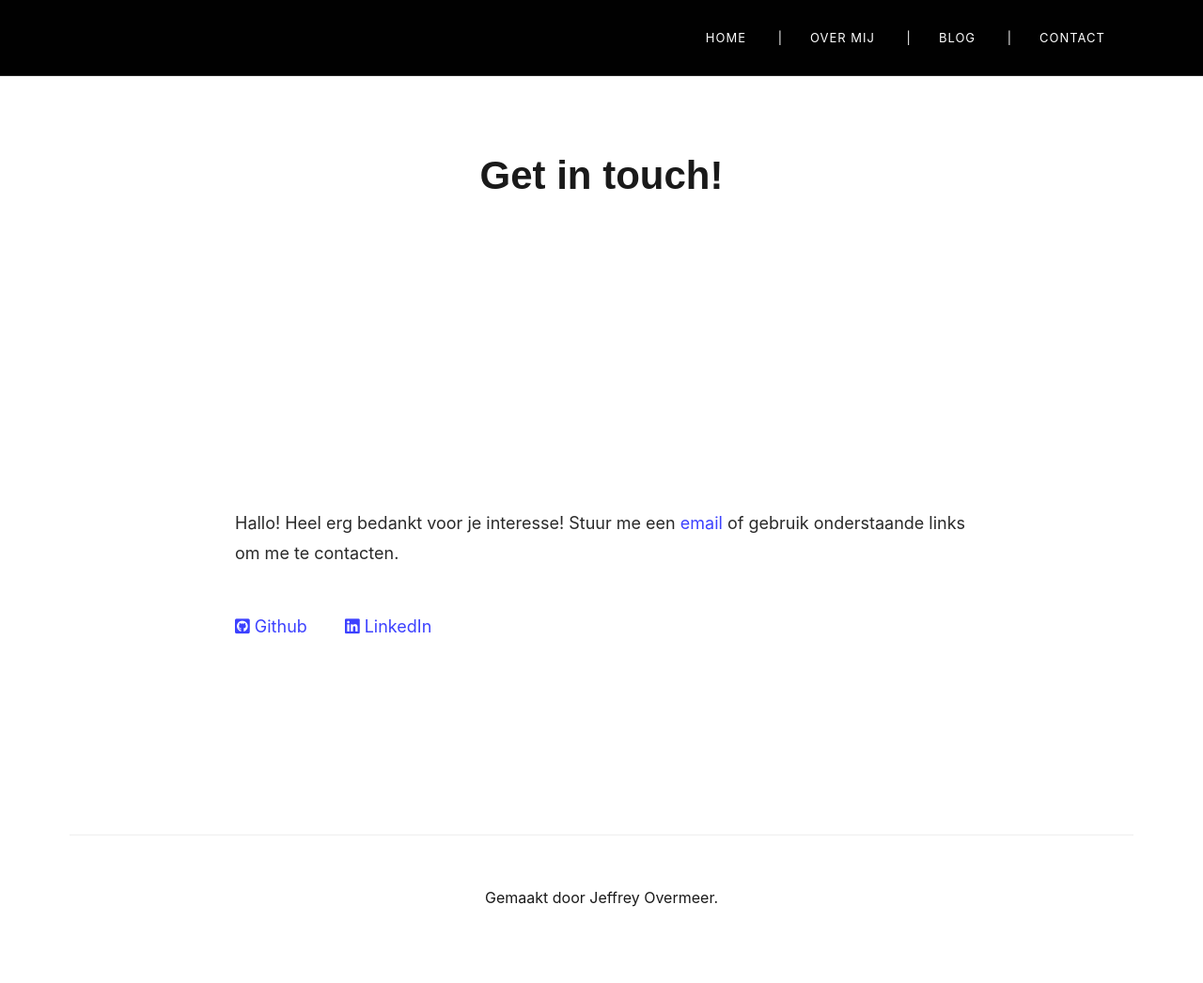
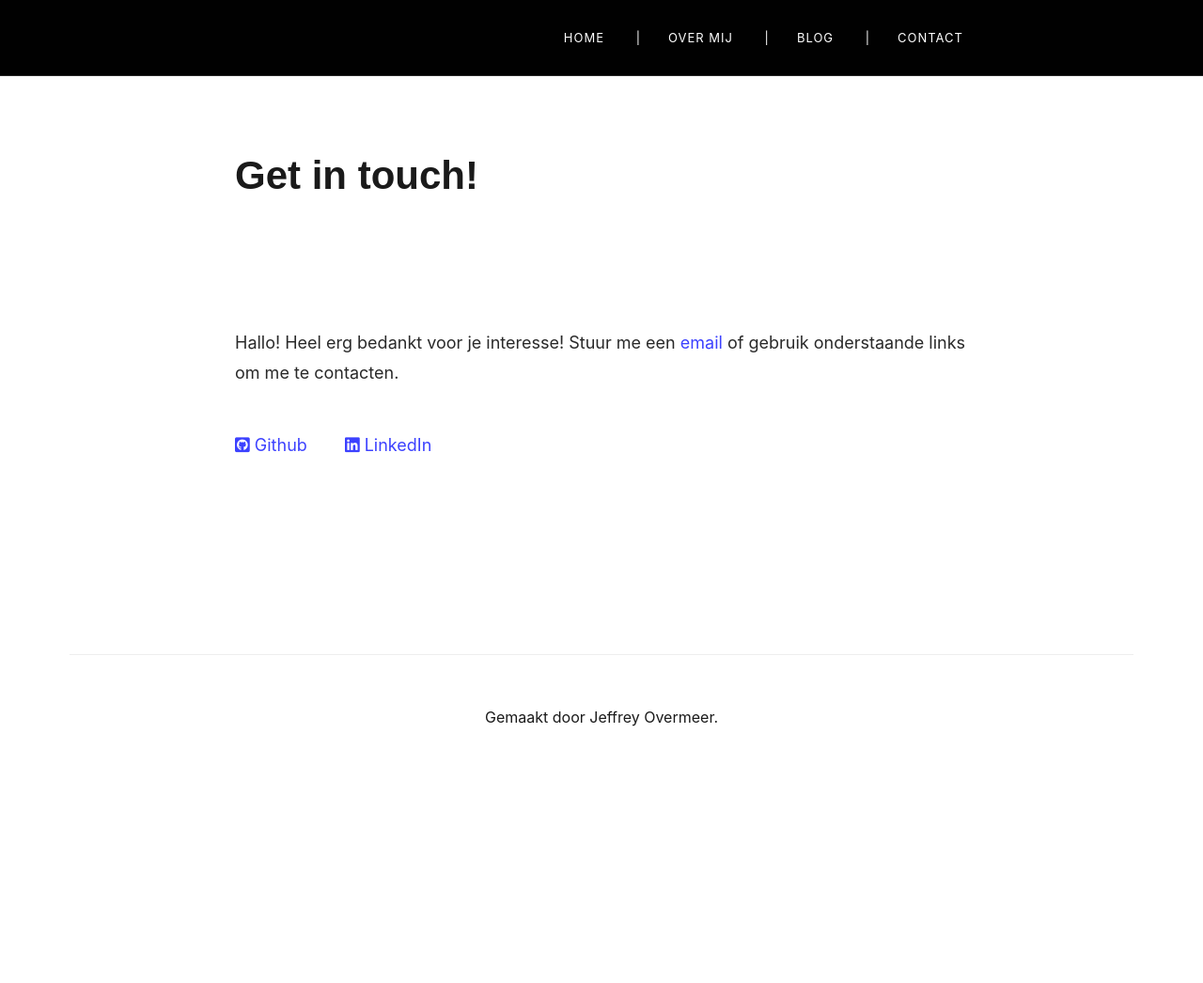
Before and after one commit to jeffrey-over/jeffrey-over.github.io, a Jekyll site: the page built from _pages/02_contact.md, in a window 1280 px wide. Shown: the whole page at 94% size. Built offline with Jekyll 4.4.1, drawn with Linux system fonts in a browser that asks for light colours; nearby versions of some CDN libraries; some web fonts are replaced; library files that are not in the unit come from our copies; after the commit the page ends 900 px from its top, so only the background shows below that.

Commit message:
change grid

```diff
--- a/_layouts/page.html
+++ b/_layouts/page.html
@@ -3,7 +3,7 @@ layout: default
 ---
 
 
-<div id="intro-post" class="container has-full-width text-center">
+<div id="intro-post" class="container has-small-width text-left">
         <section>
 
 
--- a/_layouts/post.html
+++ b/_layouts/post.html
@@ -3,7 +3,7 @@ layout: default
 ---
 
 
-<div id="intro-post" class="container has-full-width text-center">
+<div id="intro-post" class="container">
 <div class="has-small-width" style="margin: 0 auto;">
     <section class="text-left">
 
--- a/_sass/components/_base.scss
+++ b/_sass/components/_base.scss
@@ -42,17 +42,17 @@ body {
 }
     @include breakpoint-phone-up {
         .container {
-            max-width: 80%;
+            max-width: 850px;
         }
     }
     @include breakpoint-desktop-up {
         .container {
-            max-width: 95%;
+            max-width: 850px;
         }
     }
     @include breakpoint-widescreen-up {
         .container {
-            max-width: 65%;
+            max-width: 850px;
         }
     }
 
--- a/_sass/sections/_intro.scss
+++ b/_sass/sections/_intro.scss
@@ -24,7 +24,7 @@
 // }
 
 #intro-post {
-    min-height: 400px;
+    //min-height: 400px;
     //background-image: linear-gradient(-180deg, rgba(0, 0, 0, 0.9) 0%, #2c2d30 75%) !important;
 }
 
@@ -83,8 +83,7 @@
 }
 
 #intro p {margin-bottom: 3rem;}
-#intro .container, #intro .column {
-    padding: 0 ;}
+
 
 
 
```
